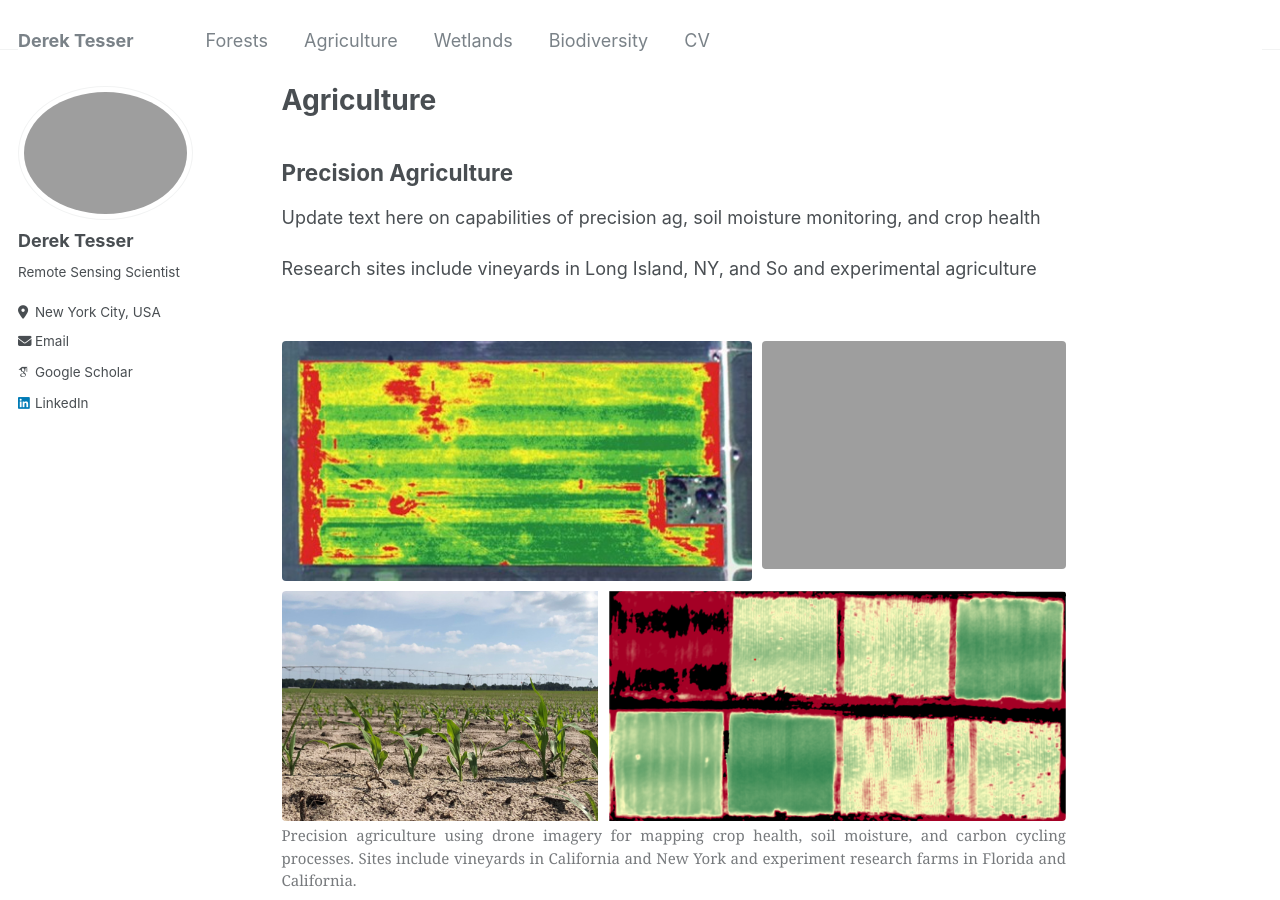
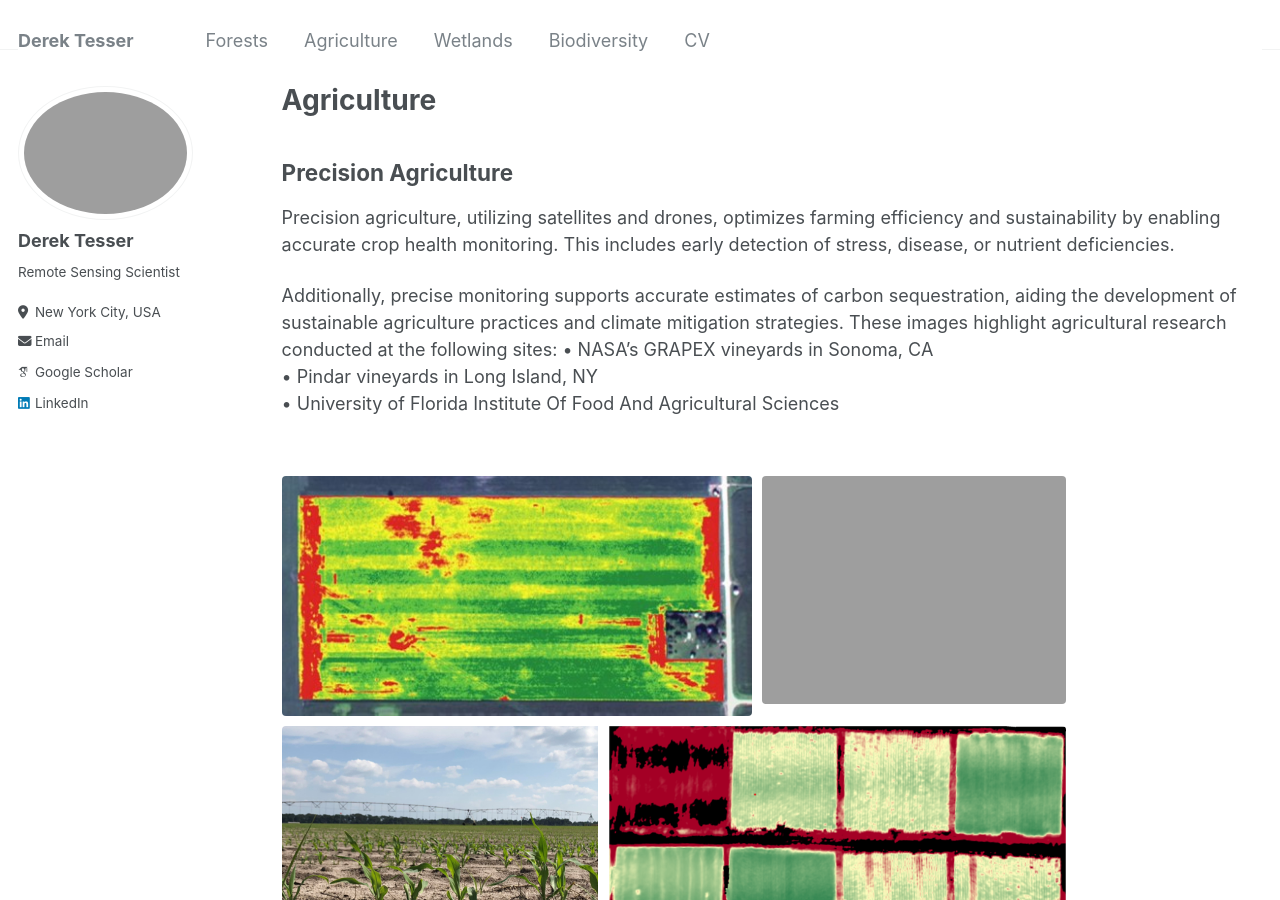
Before and after one commit to dstesser/dstesser.github.io, a Jekyll site: the page built from _pages/agriculture.md, in a window 1280 px wide and 900 px high. Built offline with Jekyll 4.4.1, drawn with Linux system fonts in a browser that asks for light colours; some web fonts are replaced.

Commit message:
Update agriculture.md

```diff
--- a/_pages/agriculture.md
+++ b/_pages/agriculture.md
@@ -10,9 +10,13 @@ author_profile: true
 
 ## Precision Agriculture
 
-Update text here on capabilities of precision ag, soil moisture monitoring, and crop health
+Precision agriculture, utilizing satellites and drones, optimizes farming efficiency and sustainability by enabling accurate crop health monitoring. This includes early detection of stress, disease, or nutrient deficiencies.
 
-Research sites include vineyards in Long Island, NY, and So and experimental agriculture
+Additionally, precise monitoring supports accurate estimates of carbon sequestration, aiding the development of sustainable agriculture practices and climate mitigation strategies. These images highlight agricultural research conducted at the following sites:
+• NASA’s GRAPEX vineyards in Sonoma, CA<br>
+• Pindar vineyards in Long Island, NY<br>
+• University of Florida Institute Of Food And Agricultural Sciences<br>
+
 
 <div style="text-align: center;">
     <div style="display: flex; flex-wrap">
```
